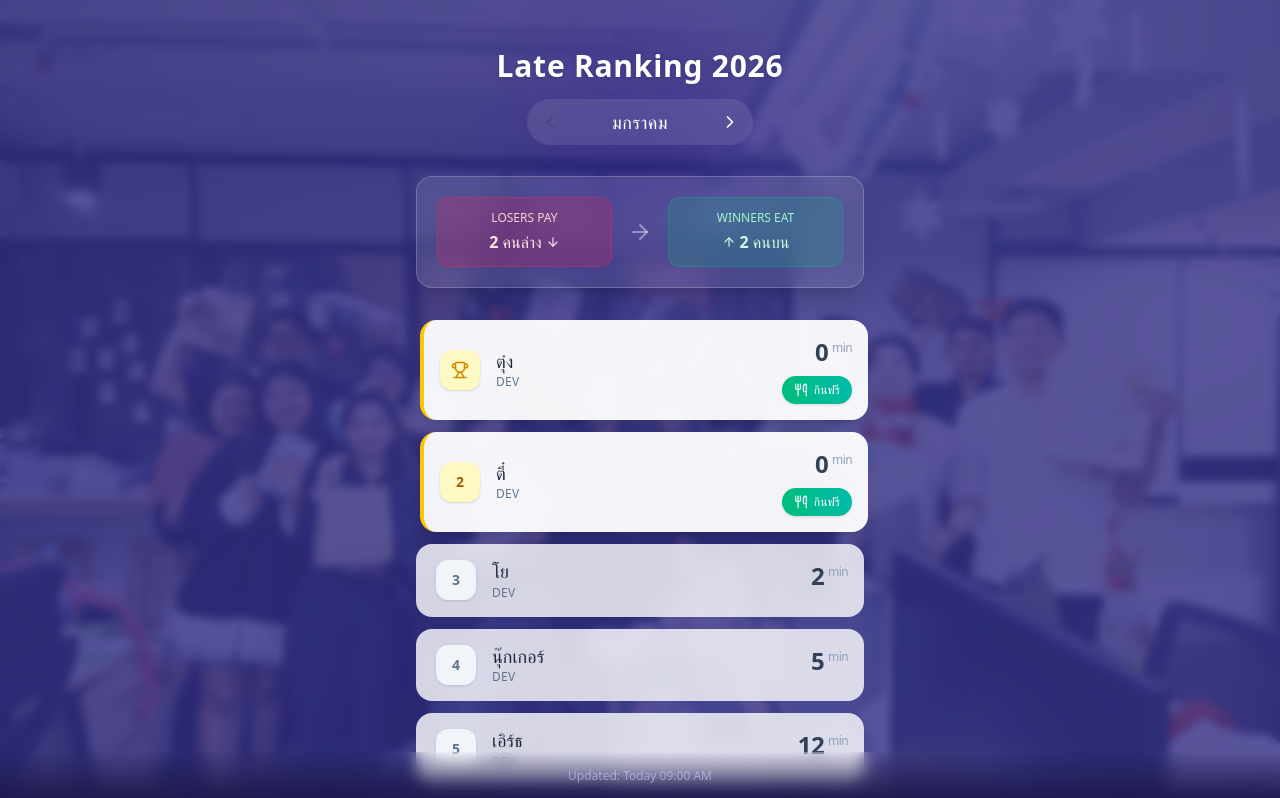
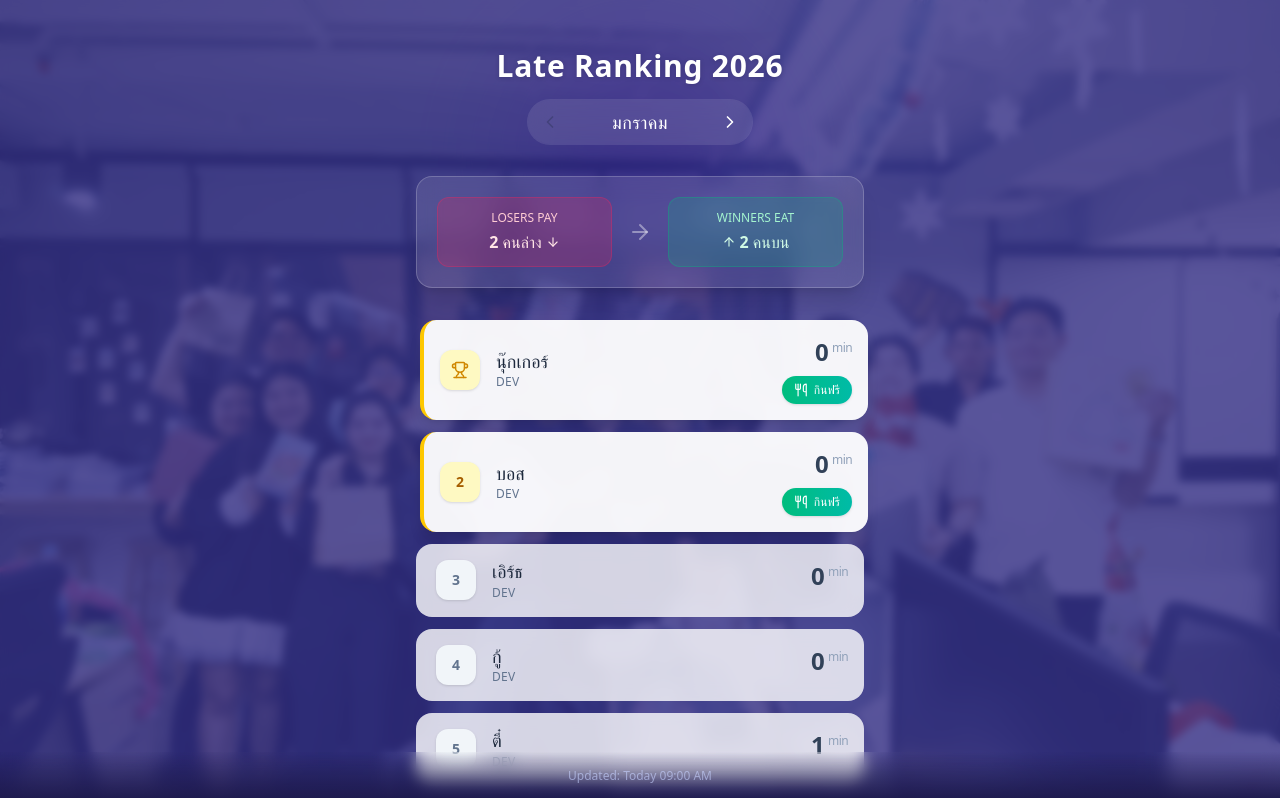
Before and after one commit to cn-cms-team/late-work, a React (Vite) app: page / in a window 1280 px wide. Shown: the top 798 px of the page. Built offline with nearby package versions, Linux system fonts and the light colour scheme.

Commit message:
fix : update data

```diff
--- a/src/data/employees.ts
+++ b/src/data/employees.ts
@@ -17,14 +17,14 @@ export const MONTHS = [
 
 export const MOCK_EMPLOYEES: Employee[] = [
   // มกราคม
-  { id: 1, name: 'นุ๊กเกอร์', lateMinutes: 5, department: 'Dev', month: 0 },
-  { id: 2, name: 'ตุ๋ง', lateMinutes: 0, department: 'Dev', month: 0 },
-  { id: 3, name: 'บอส', lateMinutes: 45, department: 'Dev', month: 0 },
-  { id: 4, name: 'เอิร์ธ', lateMinutes: 12, department: 'Dev', month: 0 },
-  { id: 5, name: 'กู้', lateMinutes: 120, department: 'Dev', month: 0 },
-  { id: 6, name: 'โย', lateMinutes: 2, department: 'Dev', month: 0 },
-  { id: 7, name: 'เอ็ม', lateMinutes: 95, department: 'Dev', month: 0 },
-  { id: 8, name: 'ตี๋', lateMinutes: 0, department: 'Dev', month: 0 },
+  { id: 1, name: 'นุ๊กเกอร์', lateMinutes: 0, department: 'Dev', month: 0 },
+  { id: 2, name: 'ตุ๋ง', lateMinutes: 104, department: 'Dev', month: 0 },
+  { id: 3, name: 'บอส', lateMinutes: 0, department: 'Dev', month: 0 },
+  { id: 4, name: 'เอิร์ธ', lateMinutes: 0, department: 'Dev', month: 0 },
+  { id: 5, name: 'กู้', lateMinutes: 0, department: 'Dev', month: 0 },
+  { id: 6, name: 'โย', lateMinutes: 15, department: 'Dev', month: 0 },
+  { id: 7, name: 'เอ็ม', lateMinutes: 21, department: 'Dev', month: 0 },
+  { id: 8, name: 'ตี๋', lateMinutes: 1, department: 'Dev', month: 0 },
 
   // กุมภาพันธ์
   { id: 11, name: 'นุ๊กเกอร์', lateMinutes: 15, department: 'Dev', month: 1 },
```
